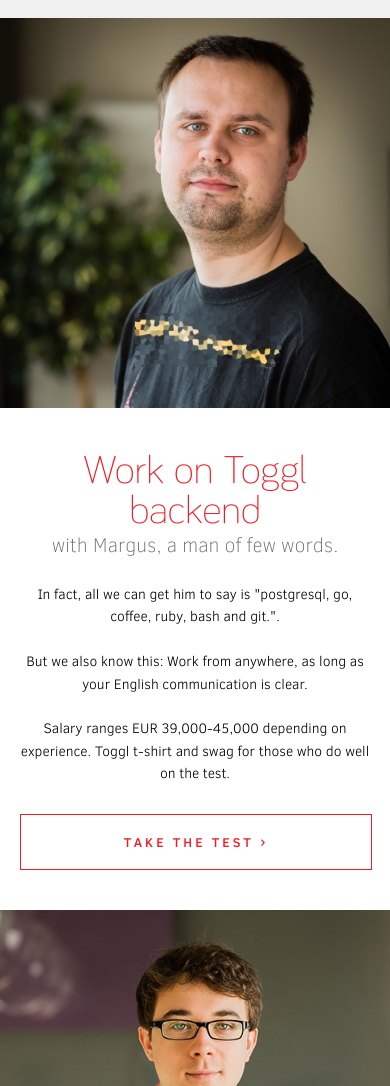
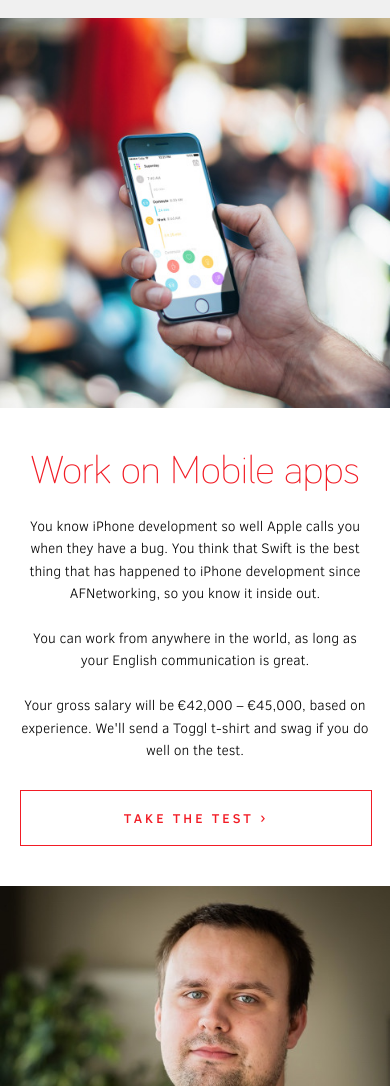
Before and after one commit to herkyl/jobs_toggl_com, a plain HTML site: page index.html in a window 390 px wide. Shown: the part 542-1628 px from the top of the page. Drawn offline with nearby package versions, Linux system fonts and the light colour scheme.

Commit message:
New mobile test, closes #74

```diff
--- a/index.html
+++ b/index.html
@@ -46,6 +46,25 @@
         </div> <!-- //top -->
 
         <div class="grid-holder cfx">
+
+          <div class="grid grid-right"><img src="images/mobile.jpg" alt="" /></div>
+          <div class="grid">
+            <div class="inner">
+              <div class="row">
+                <div class="content">
+                  <h2><a target="_blank" href="https://jobs.toggl.com/mobile">Work on Mobile apps</a></h2>
+                  <h3></h3>
+                  <p>
+                   You know iPhone development so well Apple calls you when they have a bug. You think that Swift is the best thing that has happened to iPhone development since AFNetworking, so you know it inside out. <br /><br />
+                   You can work from anywhere in the world, as long as your English communication is great. <br /><br />
+                   Your gross salary will be €42,000 – €45,000, based on experience. We'll send a Toggl t-shirt and swag if you do well on the test.
+                  </p>
+
+                  <a href="https://jobbl.toggl.com/swiftdev" target="_blank" class="btn">Take the test</a>
+                </div>
+              </div>
+            </div>
+          </div>
 
           <div class="grid grid-left"><img src="images/margus.jpg" alt="" /></div>
           <div class="grid">
```
Also changed, not shown: mobile/index.html (+7 -7 lines), images/mobile.jpg (added).
